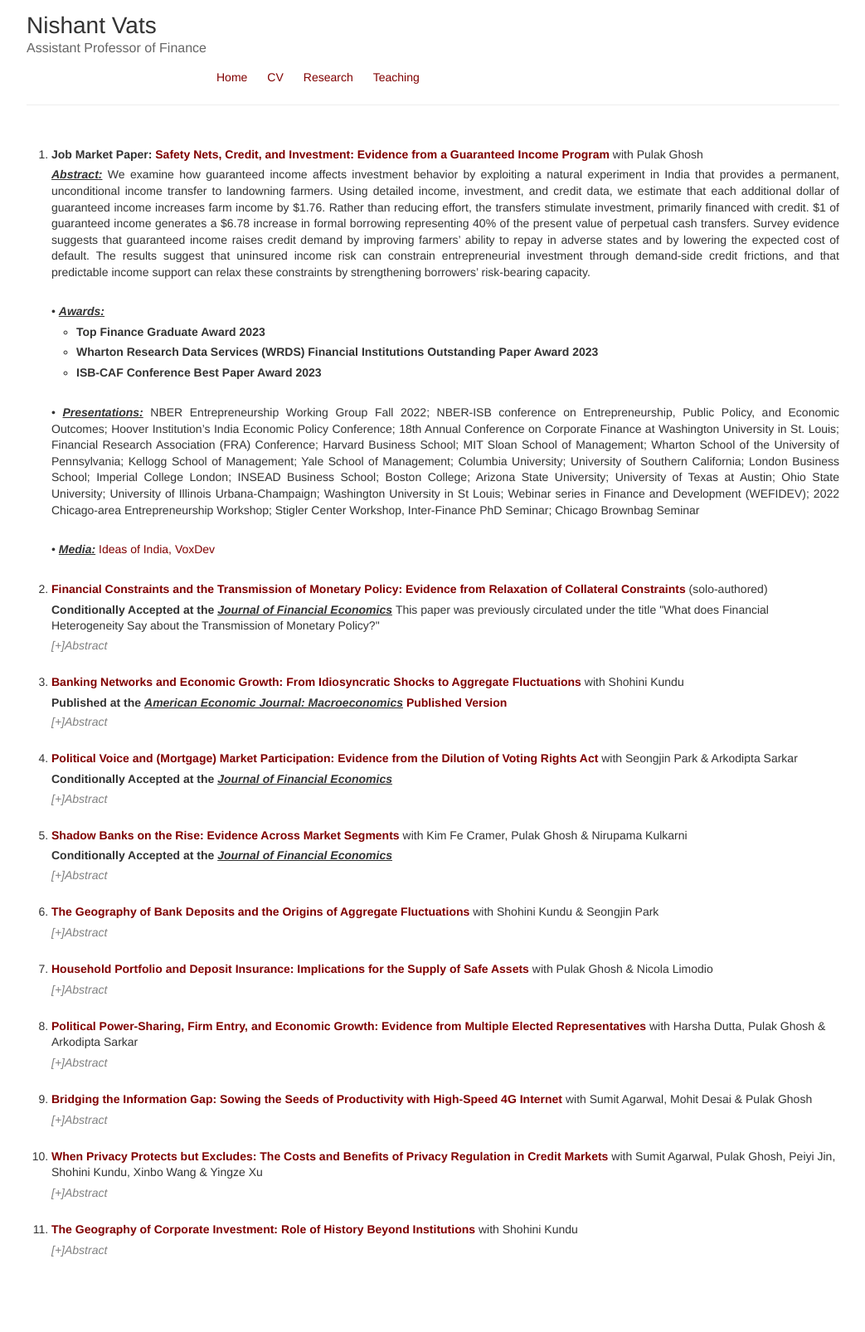
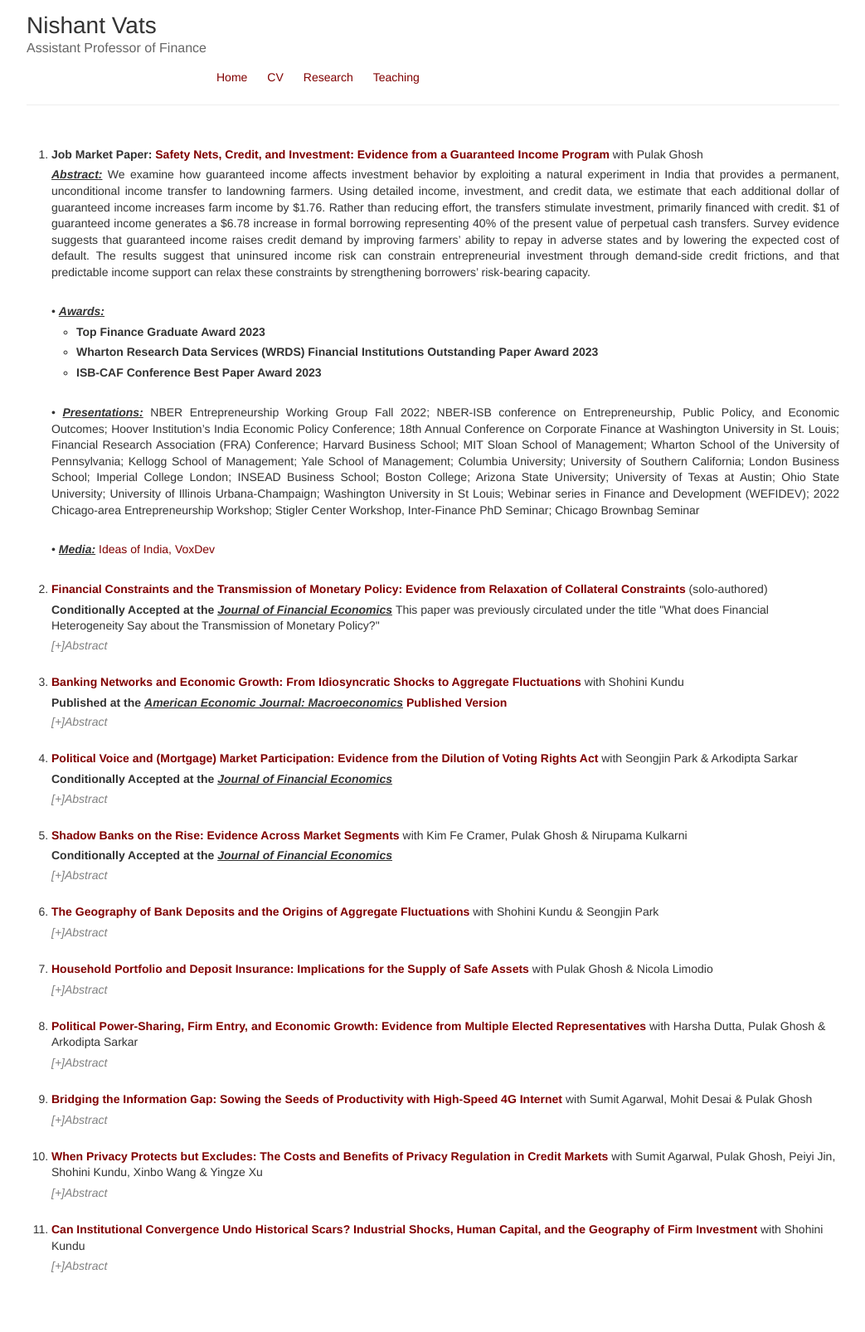
Before and after one commit to nishvats/nishvats.github.io, a Jekyll site: the page built from research.html, in a window 1280 px wide. Shown: the whole page at 83% size, without its empty margins (118-1161 px from the left). Built offline with Jekyll 4.4.1, drawn with Linux system fonts in a browser that asks for light colours.

Commit message:
Update research.html

```diff
--- a/research.html
+++ b/research.html
@@ -97,10 +97,10 @@
       <p align="justify">• <u><em>Presentations:</em></u> UCLA Anderson, the Midwest Finance Association, and the CEPR-WEFIDEV Conference </p>
         </details>
       <br>
-  <li> <b><a href="https://papers.ssrn.com/sol3/papers.cfm?abstract_id=5038056">The Geography of Corporate Investment: Role of History Beyond Institutions</a></b> with Shohini Kundu</li>
+  <li> <b><a href="https://papers.ssrn.com/sol3/papers.cfm?abstract_id=5038056">Can Institutional Convergence Undo Historical Scars? Industrial Shocks, Human Capital, and the Geography of Firm Investment</a></b> with Shohini Kundu</li>
     <details>
         <summary>[+]Abstract</summary>
-      <p align="justify"> <u><em>Abstract:</em></u> This paper investigates the historical roots of geographic investment concentration using variation in British colonial governance in India: direct versus indirect rule. Using a border-district-pair design and an IV-strategy based on the death of a ruler without a male heir, we find that investment is 8–10% lower in direct-ruled areas. Focusing on the cotton industry and the invention of the Whitney gin, we show that direct rule disrupted established local industries and hindered human capital accumulation, reducing investment by labor-intensive firms. These findings suggest that historical disruptions can shape long-term agglomerative patterns of human capital accumulation, beyond institutional channels. </p>
+      <p align="justify"> <u><em>Abstract:</em></u> Can convergence in institutions undo the long-run effects of historical shocks? We study a colonial-era shock to India’s cotton economy that weakened the accumulation and intergenerational transmission of skills in affected communities. Exploiting variation in precolonial cotton production and annexation timing relative to the US-adoption of the Whitney cotton gin, we find that disrupted districts attract less investment today. Household-level evidence indicates persistent deficits in human capital and lower perceived returns to education among exposed communities, resulting in a lower labor supply. Investment effects are concentrated among labor-intensive firms, suggesting that shocks to human capital help explain persistent investment gaps. </p>
     <br>
       <p align="justify">• <u><em>Presentations:</em></u> CEPR Paris Symposium 2025, 100 Years of Economic Development Conference, 2025 WEFIDEV - CEPR Conference, Asian Bureau of Finance and Economic Research (ABFER) Conference, 2021 Transatlantic Doctoral Conference at the London School of Business, 10th European Meeting of the Urban Economic Association, NSE-NYU Conference on Indian Financial Markets, 12th Emerging Markets Conference </p>
    </details>
```
